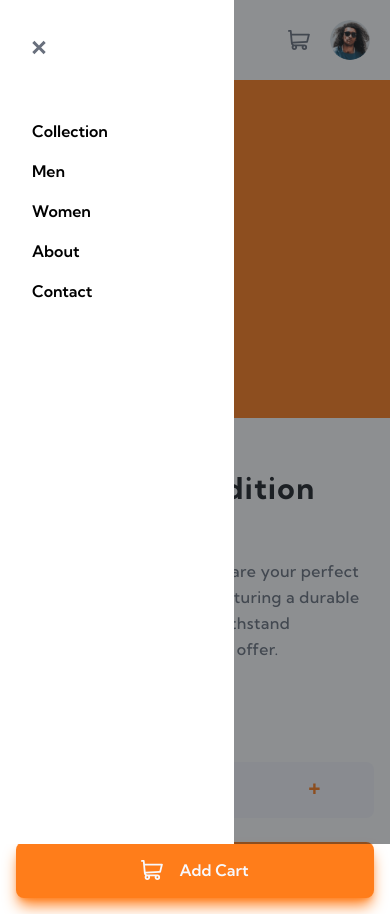
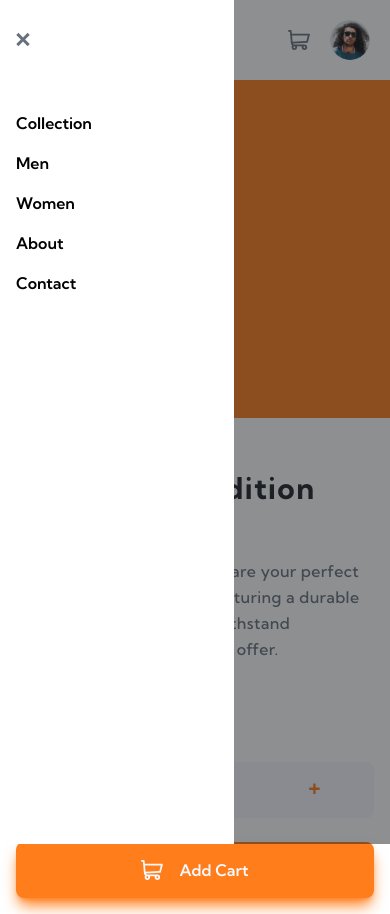
Before and after one commit to YeDev18/ecommerce-product, a React (Vite) app: page / in a window 390 px wide. Both pictures are taken after a click on the button 24 px from the left and 40 px from the top of the page. Built offline with nearby package versions, Linux system fonts and the light colour scheme.

Commit message:
Edit Responsive: For Fix the Padding of Header

```diff
--- a/src/Component/Header/index.tsx
+++ b/src/Component/Header/index.tsx
@@ -21,7 +21,7 @@ const Header = () => {
           className={
             open
               ? 'hidden'
-              : 'fixed  flex h-screen w-3/5 flex-col gap-16 overflow-x-hidden bg-White px-8 py-10 lg:hidden '
+              : 'fixed  flex h-screen w-3/5 flex-col gap-16 overflow-x-hidden bg-White px-4 py-8 lg:hidden '
           }
         >
           <button onClick={handleClick}>
```
